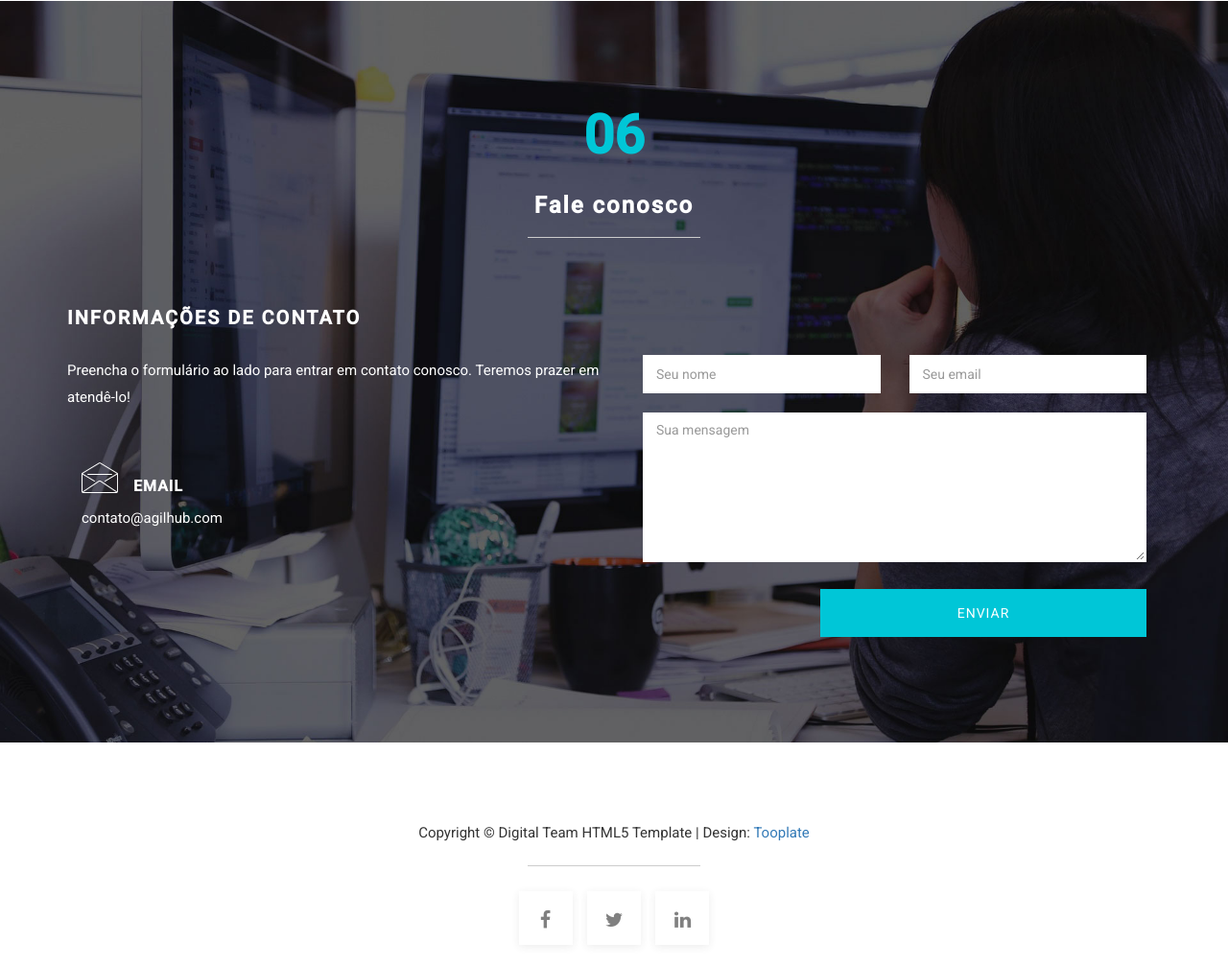
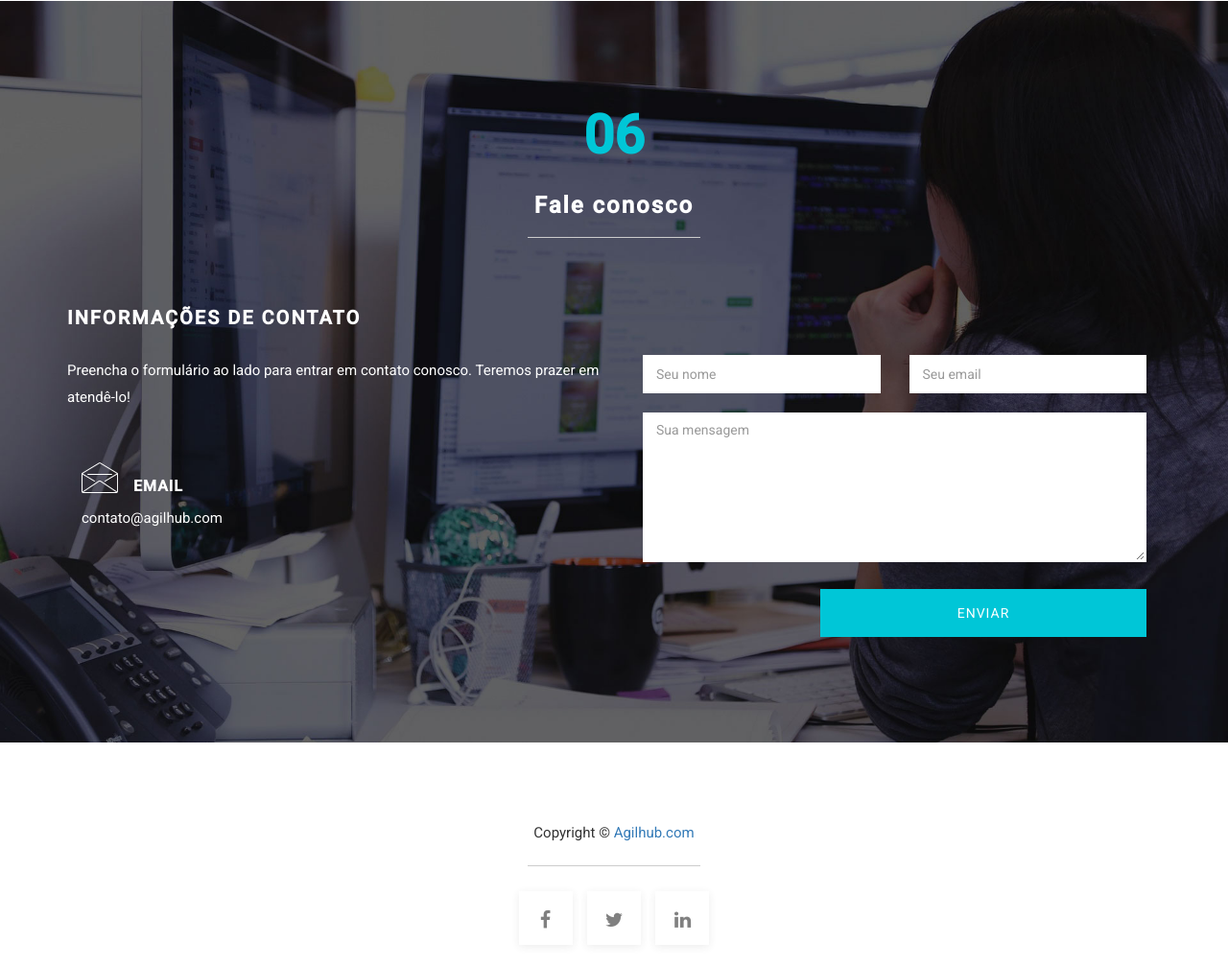
Before and after one commit to Agilhub/Agilhub.github.io, a plain HTML site: page index.html in a window 1280 px wide. Shown: the part 3098-4105 px from the top of the page at 96% size. Drawn offline with nearby package versions, Linux system fonts and the light colour scheme.

Commit message:
copyright text

```diff
--- a/index.html
+++ b/index.html
@@ -370,7 +370,7 @@ http://www.tooplate.com/view/2075-digital-team
 	<div class="container">
 		<div class="row">
 			<div class="col-md-12 col-sm-12">
-				<p>Copyright © Digital Team HTML5 Template | Design: <a href="http://www.tooplate.com" target="_parent">Tooplate</a></p>
+				<p>Copyright © <a href="http://www.agilhub.com">Agilhub.com</a></p>
 				<hr>
 				<ul class="social-icon">
 					<li><a href="https://www.facebook.com/agilhub/" class="fa fa-facebook wow fadeIn" target="_blank" data-wow-delay="0.3s"></a></li>
```
